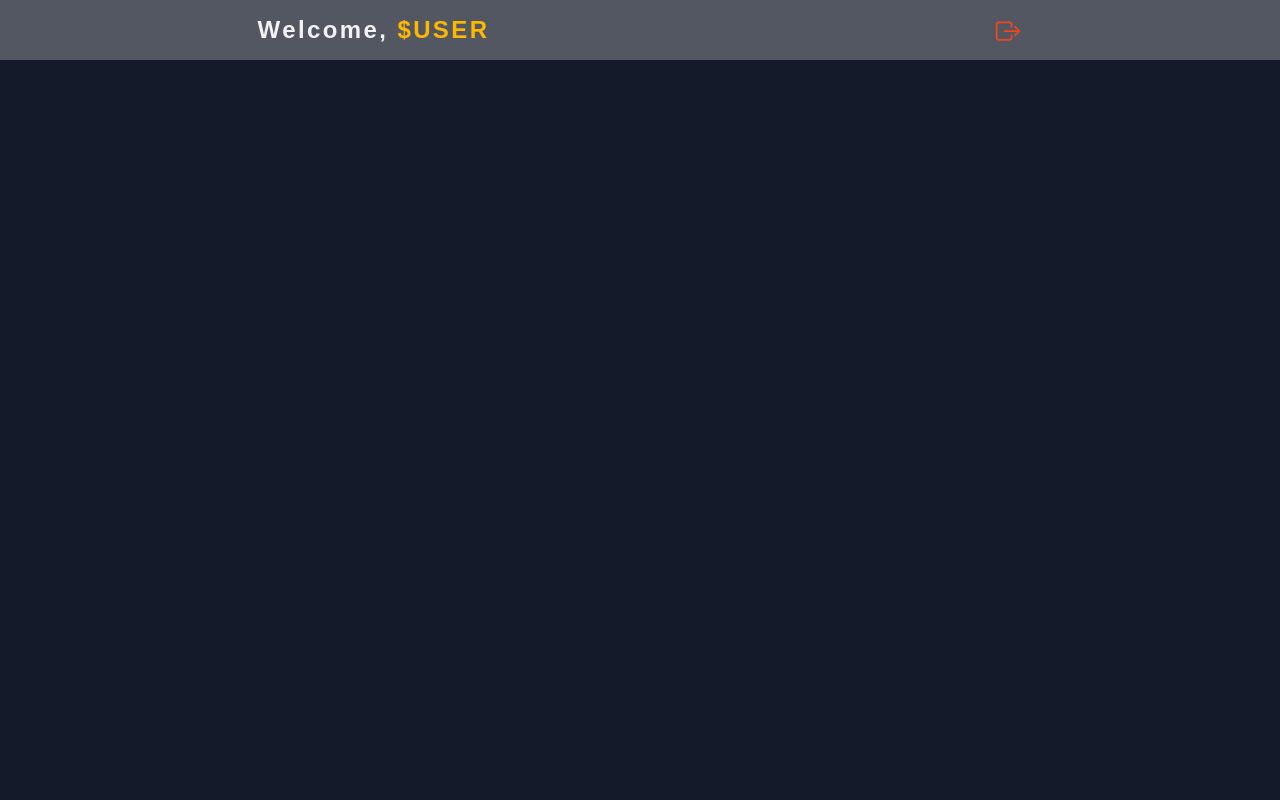
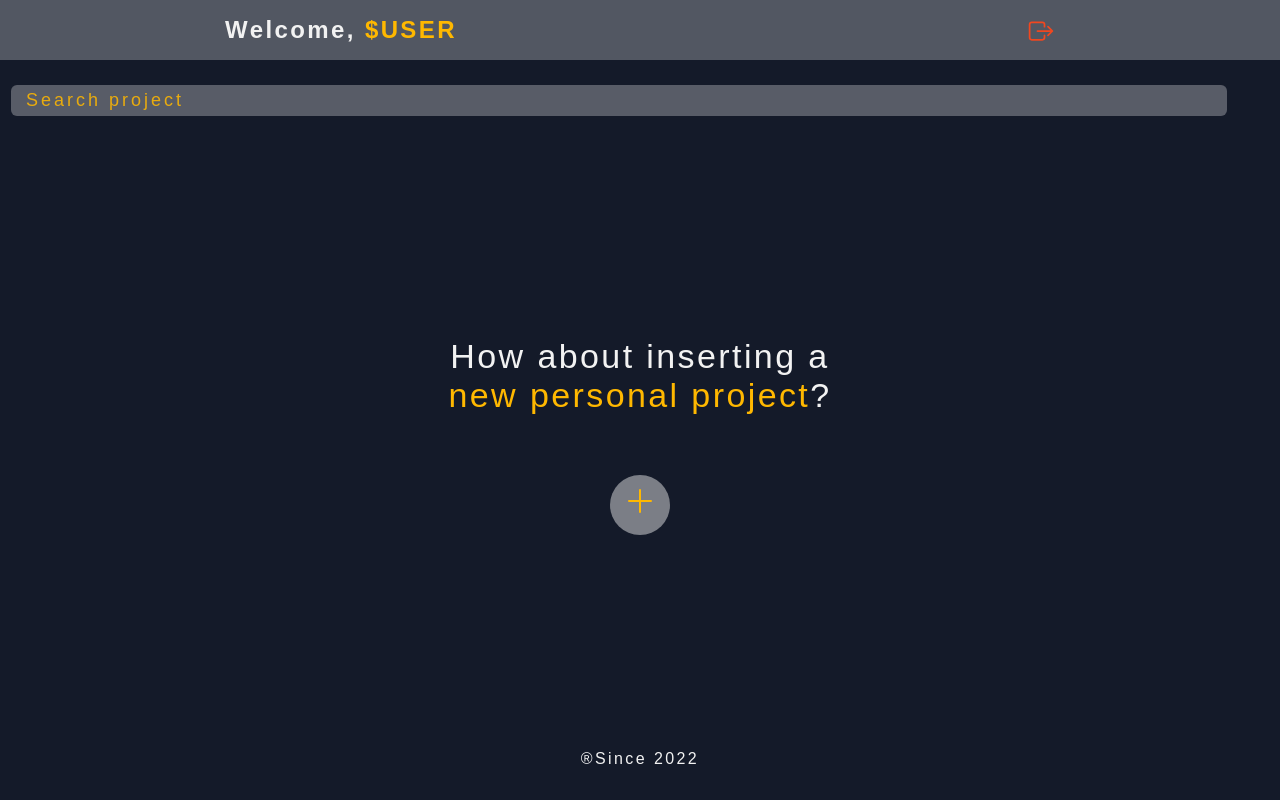
Before and after one commit to fernandomospf/project-feeder, a React (Create React App) app: page / in a window 1280 px wide. Built offline with nearby package versions, Linux system fonts and the light colour scheme; a web font is replaced by a local one.

Commit message:
:sparkles: feat: Implementadoa tela principal do usuario

```diff
--- a/src/App.js
+++ b/src/App.js
@@ -1,11 +1,15 @@
-import Home from "./page/Home";
+import Main from "./page/Main";
 // import Login from "./page/Login";
 import './style/globalStyle.css';
+import Header from './components/Header';
+import Footer from "./components/Footer";
 
 function App() {
   return (
     <div className="App">
-      <Home />
+      <Header />
+      <Main />
+      <Footer />
     </div>
   );
 }
--- /dev/null
+++ b/src/components/Footer/index.jsx
@@ -0,0 +1,21 @@
+import React from 'react';
+import styled from 'styled-components';
+
+const Sfooter = styled.footer`
+  position: absolute;
+  bottom:  0px;
+
+ p {
+  text-align: center;
+  height:  50px;
+  width:  100vw;
+ }
+`;
+
+export default function Footer() {
+  return (
+    <Sfooter>
+      <p>®Since  2022</p>
+    </Sfooter>
+  )
+}
--- a/src/components/Header/index.jsx
+++ b/src/components/Header/index.jsx
@@ -3,12 +3,13 @@ import styled from 'styled-components';
 import { IoExitOutline } from 'react-icons/io5';
 
 const Sheader = styled.header`
-align-items: center;
+  align-items: center;
   background-color:  #f2f2f247;
   font-family: 'Darker Grotesque', sans-serif;
   display: flex;
   height:  60px;
   justify-content: space-around;
+  margin-bottom: 80px;
   position: absolute;
   padding: 5px;
   top: 0px;
@@ -28,6 +29,7 @@ align-items: center;
     color: #f1471f;
     font-size:  28px;
     margin-top:  2px;
+    margin-left:  130px;
   }
 `;
 
--- a/src/page/Home/index.jsx
+++ /dev/null
@@ -1,10 +0,0 @@
-import React from 'react'
-import Header from '../../components/Header'
-
-export default function Home() {
-  return (
-    <>
-      <Header />
-    </>
-  )
-}
--- /dev/null
+++ b/src/page/Main/index.jsx
@@ -0,0 +1,84 @@
+import React from 'react'
+import Input from '../../components/Input'
+import styled from 'styled-components';
+import Button from '../../components/Button'
+import { BsPlusLg } from 'react-icons/bs';
+
+const  Smain = styled.main`
+  padding-top: 40px;
+  height: 100vh;
+
+  .main__input-search {
+    border:  none;
+    border-radius:  6px;
+    background-color:  #f2f2f24e;
+    color:  #ffb700;
+    margin-top:  45px;
+    margin-left: 11px;
+    padding-left:  5px;
+    width:  95vw;
+
+    &::placeholder {
+      color:  #ffb700dd;
+      letter-spacing: 3px;
+      padding-left: 10px;
+    }
+  }
+
+  .main__input-btnPlus {
+    background-color: #f2f2f276;
+    border:  none;
+    color:  #ffb800;
+    border-radius:  50%;
+    font-size: 32px;
+    font-weight: 600;
+    transition: all .2s ease-in-out;
+    height:  60px;
+    width: 60px;
+
+    &:active {
+      transform:  scale( .8);
+    }
+  }
+
+  .main__section-container   {
+    display:  flex;
+    align-items: center;
+    flex-flow: column nowrap;
+    justify-content: center;
+    height:  80vh;
+
+    p {
+      font-size:  34px;
+      font-weight:  500;
+      margin-bottom:  60px;
+      text-align: center;
+      span {
+        color: #ffb800;
+      }
+    }
+  }
+`;
+
+export default function Main() {
+  return (
+      <Smain>
+        <Input
+          className="main__input-search"
+          placeholder="Search project"
+        />
+        <section className="main__section-container">
+          <p>
+              How about inserting a<br/>
+                <span>
+                  new personal project
+                </span>
+              ?
+          </p>
+          <Button className="main__input-btnPlus">
+            <BsPlusLg />
+          </Button>
+        </section>
+      </Smain>
+  )
+}
```
